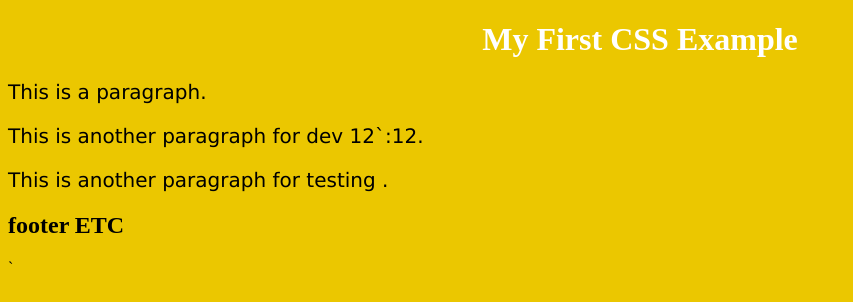
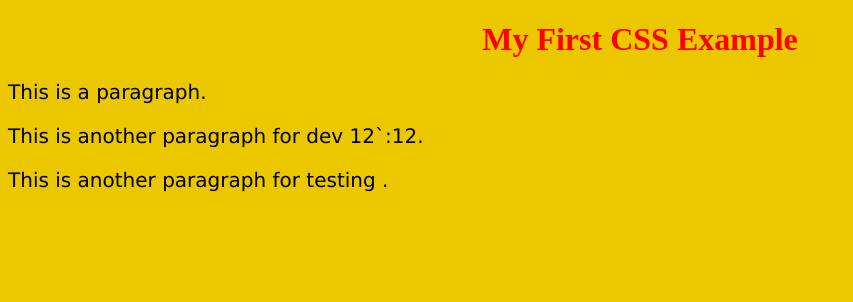
Before and after one commit to bchauleu/website, a plain HTML site: page index.html in a window 1280 px wide. Shown: the whole page, without its empty margins (0-853 px from the left). Drawn offline with Linux system fonts and the light colour scheme.

Commit message:
another change

```diff
--- a/index.html
+++ b/index.html
@@ -7,7 +7,7 @@ body {
 }
 
 h1 {
-  color: white;
+  color: red;
   text-align: center;
 }
 
@@ -23,7 +23,6 @@ p {
 <p>This is a paragraph.</p>
 <p>This is another paragraph for dev 12`:12.</p>
 <p>This is another paragraph for testing .</p>
-<h2>footer ETC</h2>`
 
 </body>
 </html>
```
